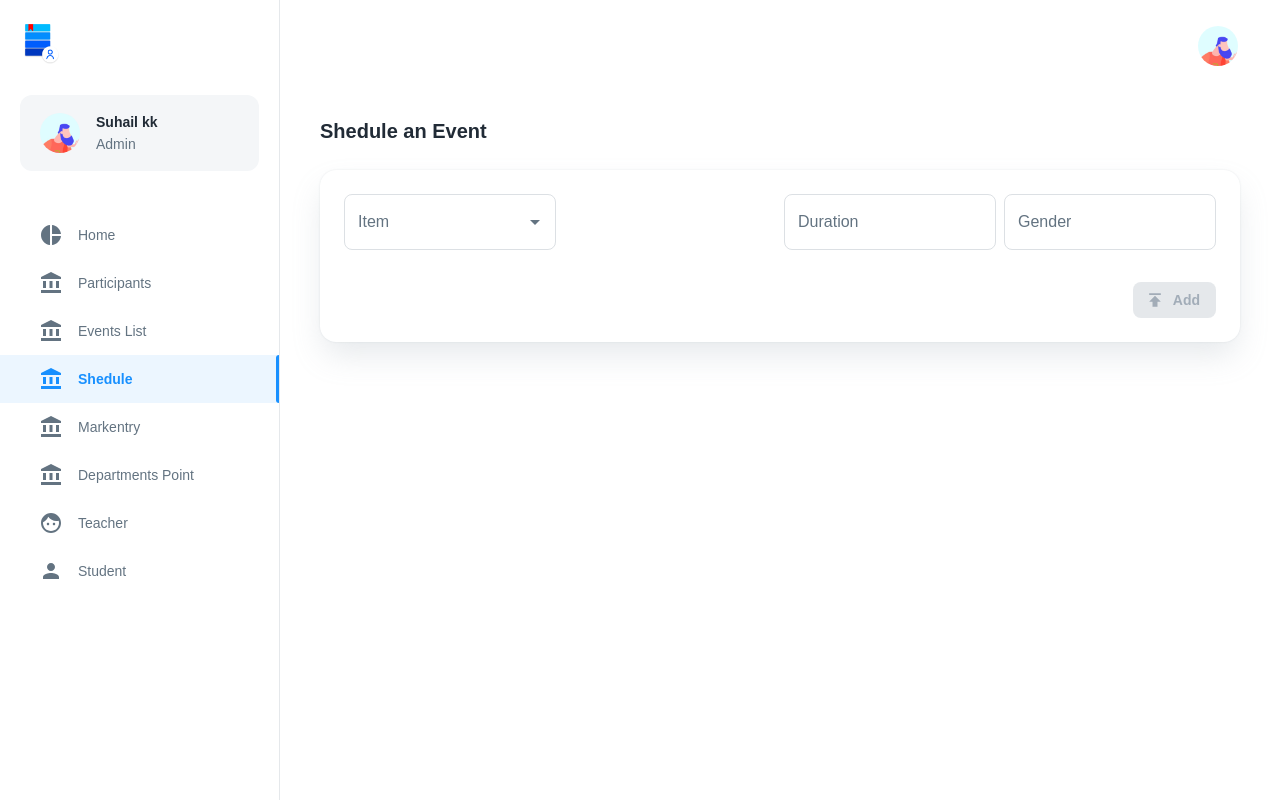
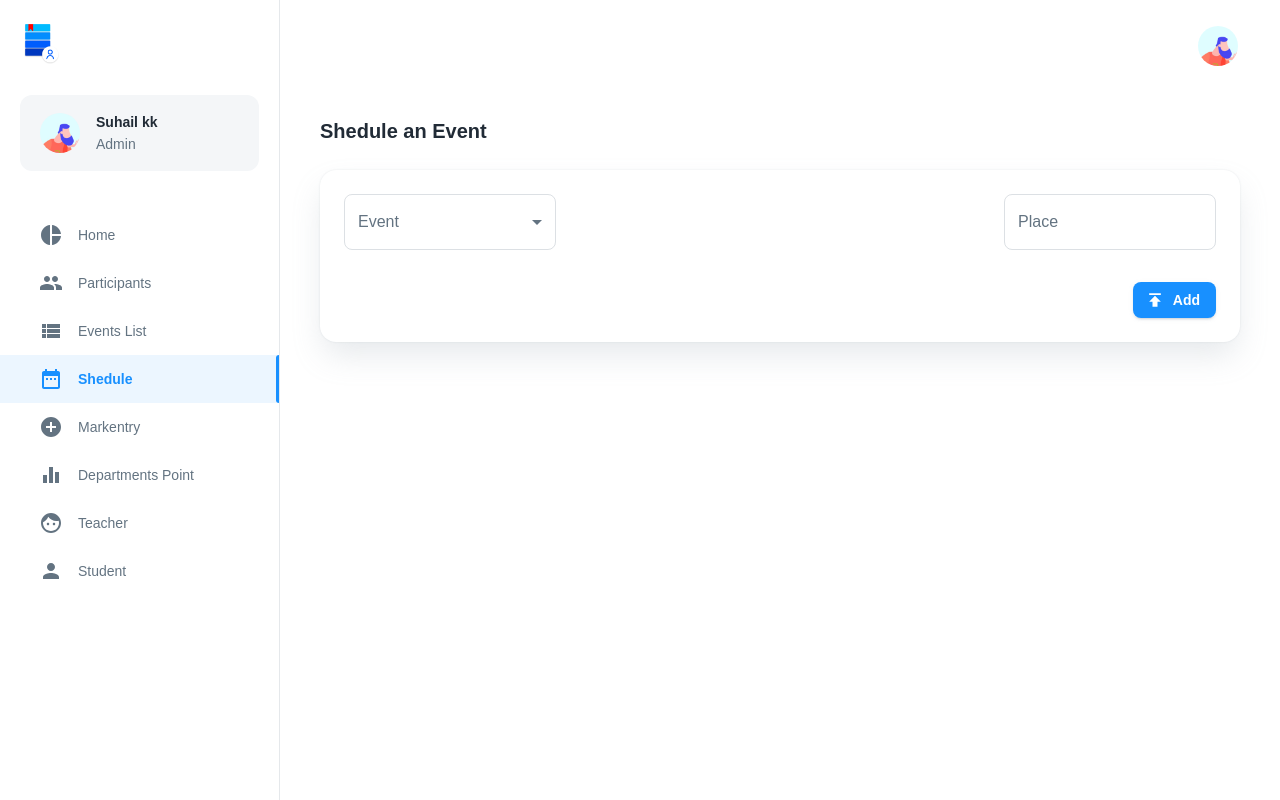
Before and after one commit to suhail-kk/eventive, a React (Create React App) app: page /app/shedule/add in a window 1280 px wide. Built offline with nearby package versions, Linux system fonts and the light colour scheme.

Commit message:
dropdow,icon

```diff
--- a/src/components/pages/Participants/View/ParticipantList.js
+++ b/src/components/pages/Participants/View/ParticipantList.js
@@ -1,12 +1,11 @@
 import { Link as RouterLink } from "react-router-dom";
 // material components
-import { Stack, Button, Container, Typography } from "@mui/material";
+import { Stack, Container, Typography, Grid } from "@mui/material";
 
-// material icons
-import AddIcon from "@mui/icons-material/Add";
 // page wrapper for dynamic meta tags
 import Page from "../../../utils/Page";
 import DataTable from "../../../utils/DataTable";
+import SelectInput from "../../../utils/Inputs/SelectInput";
 
 // table header cell config
 const TABLE_HEAD = [
@@ -61,6 +60,15 @@ export default function SheduleList() {
           <Typography variant="h4" gutterBottom>
             Participant List
           </Typography>
+          <Grid
+          flex-direction="row"
+          alignItems="center"
+          justifyContent="space-between"
+          >
+            <SelectInput label="Year" name="year" />
+
+            <SelectInput label="department" name="department" />
+          </Grid>
         </Stack>
         <DataTable TABLE_DATA={TABLE_DATA} TABLE_HEAD={TABLE_HEAD} />
       </Container>
--- a/src/components/pages/Shedule/Add/AddShedule.js
+++ b/src/components/pages/Shedule/Add/AddShedule.js
@@ -9,7 +9,6 @@ import {
   Card,
   TextField,
   Tooltip,
-  Autocomplete,
 } from "@mui/material";
 
 // material icons
@@ -22,6 +21,8 @@ import DataTable from "../../../utils/DataTable";
 //importing the user service
 import userService from "../../../../services/userService";
 import DatePickerInput from "../../../utils/Inputs/DatePickerInput";
+import TimePickerInput from "../../../utils/Inputs/TimePickerInput";
+import SelectInput from "../../../utils/Inputs/SelectInput";
 
 // table header cell config
 const TABLE_HEAD = [
@@ -67,21 +68,19 @@ const top100Films = [
   { label: "Pulp Fiction", year: 1994 },
 ];
 
-
 export default function AddShedule() {
   const [event, setEvent] = useState();
-  const [duration, setDuration] = useState();
-  const [gender, setGender] = useState();
+  const [time, setTime] = useState();
+  const [place, setPlace] = useState();
   const [errorMsg, setErrorMsg] = useState("");
   const [users, setUsers] = useState();
-  const [date,setDate] = useState();
+  const [date, setDate] = useState();
 
   console.log(event);
 
-
   const handleEventChange = (event) => setEvent(event.target.value);
-  const handleDurationChange = (event) => setDuration(event.target.value);
-  const handleGenderChange = (event) => setGender(event.target.value);
+  const handleTimeChange = (event) => setTime(event.target.value);
+  const handlePlaceChange = (event) => setPlace(event.target.value);
   const clearError = () => setErrorMsg("");
   //   useEffect(() => {
   //     const getUsers = async () => {
@@ -101,8 +100,8 @@ export default function AddShedule() {
       clearError();
       const userData = {
         event,
-        duration,
-        gender,
+        time,
+        place,
         userType: "student",
       };
       // adding user to db
@@ -117,8 +116,8 @@ export default function AddShedule() {
   // clearing the form
   const clearUserCredentials = () => {
     setEvent("");
-    setDuration("");
-    setGender("");
+    setTime("");
+    setPlace("");
   };
   return (
     <Page title="AddStudent">
@@ -136,45 +135,33 @@ export default function AddShedule() {
         <Card sx={{ padding: 3, marginBottom: 2 }}>
           <Grid container spacing={1} rowSpacing={1}>
             <Grid item xs={6} sm={4} md={3}>
-            <Autocomplete
-                disablePortal
-                id="combo-box-demo"
-                options={top100Films}
-                name="item"
-                onChange={(event, value) => console.log(value)}
-                // onChange={handleItemChange}
-                error={errorMsg}
-                renderInput={(params) => <TextField {...params} label="Item" />}
-              />
+              <SelectInput label="Event" name="addmarkevent" />
             </Grid>
             <Grid item xs={6} sm={4} md={3}>
               <DatePickerInput
                 label="Date"
                 date={date}
+                name="date"
                 setDate={setDate}
+              />
+            </Grid>
+            <Grid item xs={6} sm={4} md={3}>
+              <TimePickerInput
+                lable="TimePicker"
+                time={time}
+                name="time"
+                setTime={setTime}
               />
             </Grid>
             <Grid item xs={6} sm={4} md={3}>
               <TextField
                 varient="contained"
-                name="duration"
-                label="Duration"
+                name="place"
+                label="Place"
                 color="info"
                 fullWidth
-                value={duration}
-                onChange={handleDurationChange}
-                error={errorMsg}
-              />
-            </Grid>
-            <Grid item xs={6} sm={4} md={3}>
-              <TextField
-                varient="contained"
-                name="gender"
-                label="Gender"
-                color="info"
-                fullWidth
-                value={gender}
-                onChange={handleGenderChange}
+                value={place}
+                onChange={handlePlaceChange}
                 error={errorMsg}
               />
             </Grid>
@@ -192,9 +179,7 @@ export default function AddShedule() {
           >
             <Tooltip
               title={
-                 !event || !duration || !gender
-                  ? "fill the fields"
-                  : "sumbit fields"
+                !event || !time || !place ? "fill the fields" : "sumbit fields"
               }
             >
               <span>
@@ -203,7 +188,7 @@ export default function AddShedule() {
                   color="info"
                   //   component={RouterLink}
                   onClick={handleAddStudent}
-                  disabled={ !event || !duration || !gender}
+                  // disabled={!event || !setDate || !setPlace || !place}
                   //   to="#"
                   startIcon={<PublishIcon />}
                 >
--- a/src/components/utils/DashboardLayout/NavConfig.js
+++ b/src/components/utils/DashboardLayout/NavConfig.js
@@ -1,7 +1,11 @@
 import PieChartIcon from "@mui/icons-material/PieChart";
 import FaceIcon from "@mui/icons-material/Face";
 import PersonIcon from '@mui/icons-material/Person';
-import AccountBalanceIcon from '@mui/icons-material/AccountBalance';
+import ViewListIcon from '@mui/icons-material/ViewList';
+import EqualizerIcon from '@mui/icons-material/Equalizer';
+import DateRangeIcon from '@mui/icons-material/DateRange';
+import PeopleIcon from '@mui/icons-material/People';
+import AddCircleIcon from '@mui/icons-material/AddCircle';
 
 //nav bar options
 const NavConfig = [
@@ -13,27 +17,27 @@ const NavConfig = [
   {
     title: "participants",
     path: "/app/participants",
-    icon: AccountBalanceIcon,
+    icon: PeopleIcon,
   },
   {
     title: "events list",
     path: "/app/events",
-    icon: AccountBalanceIcon,
+    icon: ViewListIcon,
   },
   {
     title: "shedule",
     path: "/app/shedule",
-    icon: AccountBalanceIcon,
+    icon: DateRangeIcon,
   },
   {
     title: "markentry",
     path: "/app/markentry",
-    icon: AccountBalanceIcon,
+    icon: AddCircleIcon,
   },
   {
     title: "departments point",
     path: "/app/department",
-    icon: AccountBalanceIcon,
+    icon: EqualizerIcon,
   },
   {
     title: "teacher",
--- a/src/components/utils/Inputs/SelectInput.js
+++ b/src/components/utils/Inputs/SelectInput.js
@@ -21,9 +21,9 @@ export default function SelectInput(props) {
       fullWidth
       onChange={handleTextInputChange}
     >
-      {menuItems.map((menuItem) => (
+      {/* {menuItems.map((menuItem) => (
         <MenuItem value={menuItem}>{menuItem}</MenuItem>
-      ))}
+      ))} */}
     </TextField>
   );
 }
--- /dev/null
+++ b/src/components/utils/Inputs/TimePickerInput.js
@@ -0,0 +1,27 @@
+import React from 'react'
+import LocalizationProvider from '@mui/lab/LocalizationProvider';
+import TimePicker from '@mui/lab/TimePicker';
+import TextField from '@mui/material/TextField';
+import AdapterDateFns from "@mui/lab/AdapterDateFns";
+
+
+export default function TimePickerInput(props) {
+    const {label,time,setTime} = props;
+
+    return (
+
+        <LocalizationProvider dateAdapter={AdapterDateFns}>
+         <TimePicker
+        //  views={view ? views : undefined}
+          label={label}
+          value={time}
+          onChange={(handleTimeChange) =>
+          {
+              setTime(handleTimeChange);
+          }}
+          renderInput={(params) => <TextField {...params} />}
+        />
+        </LocalizationProvider>
+
+    )
+}
```
Also changed, not shown: src/components/utils/Inputs/TimePicker.js (deleted). Lines whose indentation alone changed are shown as unchanged.
